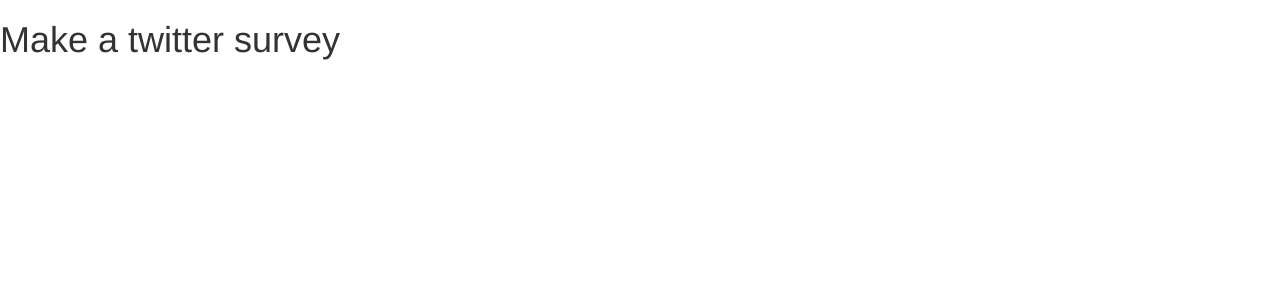
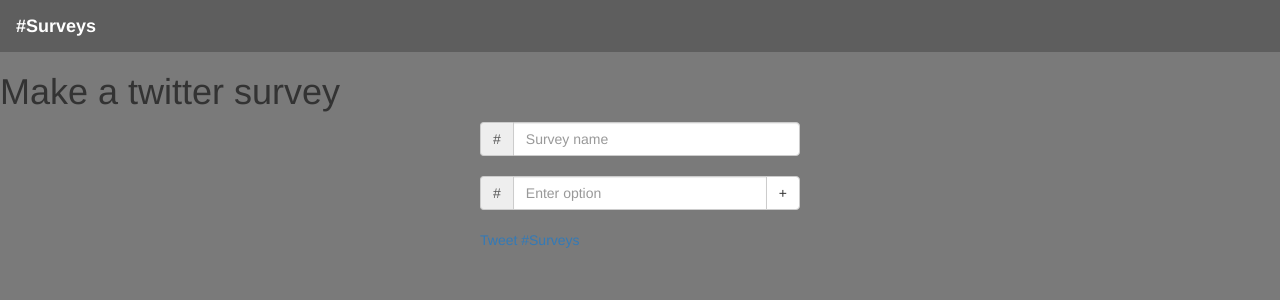
Before and after one commit to jacobrs/hackday2015, a PHP site: page / in a window 1280 px wide. Shown: the top 300 px of the page. Run offline with PHP 8.4, Linux system fonts and the light colour scheme; some libraries are stand-ins or nearby versions.

Commit message:
Most of the front-end is implemented for the input page

```diff
--- /dev/null
+++ b/css/custom.css
@@ -0,0 +1,19 @@
+body {
+	background-color: #7a7a7a;
+}
+
+.navbar {
+	border-radius: 0;
+	background-color: #5e5e5e;
+	border-color: #5e5e5e;
+}
+
+form {
+	width: 25%;
+	height: 50%;
+	margin: 0 auto;
+}
+
+.input-group {
+	margin-bottom: 20px;
+}
--- a/index.php
+++ b/index.php
@@ -10,6 +10,9 @@
     <!-- Bootstrap -->
     <link href="libs/bootstrap-3.3.5-dist/css/bootstrap.min.css" rel="stylesheet">
 
+    <!-- Custom CSS -->
+    <link href="css/custom.css" rel="stylesheet">
+
     <!-- HTML5 shim and Respond.js for IE8 support of HTML5 elements and media queries -->
     <!-- WARNING: Respond.js doesn't work if you view the page via file:// -->
     <!--[if lt IE 9]>
@@ -18,11 +21,54 @@
     <![endif]-->
   </head>
   <body>
+    <nav class="navbar navbar-default">
+      <div class="container-fluid">
+        <div class="navbar-header">
+          <a class="navbar-brand" href="">
+            <b style="color: #FFFFFF">#Surveys</b>
+          </a>
+        </div>
+      </div>
+    </nav>
     <h1>Make a twitter survey</h1>
+    <form method="POST" action="api/save.php" id="survey_form">
+      <div class="input-group">
+        <span class="input-group-addon">#</span>
+        <input type="text" class="form-control" name="title" placeholder="Survey name">
+      </div>
+      <div class="input-group">
+        <span class="input-group-addon">#</span>
+        <input type="text" class="form-control" id="option1" name="options[0]" placeholder="Enter option">
+        <span class="input-group-btn">
+          <button class="btn btn-default addButton" id="add_button" type="button">+</button>
+        </span>
+      </div>
+      <div class="input-group hide" id="option_template">
+        <span class="input-group-addon">#</span>
+        <input type="text" class="form-control" id="option2" placeholder="Enter option">
+        <span class="input-group-btn">
+          <button class="btn btn-default removeButton" id="remove_button" type="button">-</button>
+        </span>
+      </div>
+
+      <a href="https://twitter.com/intent/tweet" class="twitter-hashtag-button" hashtags="sick, yo" data-size="large" data-related="georgeisking">Tweet #Surveys</a>
+      <script>
+        !function(d, s, id) {
+          var js, fjs = d.getElementsByTagName(s)[0], p = /^http:/.test(d.location)?'http':'https';
+          if(!d.getElementById(id)) {
+            js = d.createElement(s);
+            js.id = id;
+            js.src = p + '://platform.twitter.com/widgets.js';
+            fjs.parentNode.insertBefore(js, fjs);
+          }
+        }(document, 'script', 'twitter-wjs');
+      </script>
+    </form>
 
     <!-- jQuery (necessary for Bootstrap's JavaScript plugins) -->
     <script src="https://ajax.googleapis.com/ajax/libs/jquery/1.11.3/jquery.min.js"></script>
     <!-- Include all compiled plugins (below), or include individual files as needed -->
     <script src="libs/bootstrap-3.3.5-dist/js/bootstrap.min.js"></script>
+    <script src="js/input-add-remove.js"></script>
   </body>
 </html>
--- /dev/null
+++ b/js/input-add-remove.js
@@ -0,0 +1,28 @@
+$(document).ready(function(){
+    var MAX_OPTIONS = 5;
+    var numOptions = 1;
+
+    $('#survey_form')
+        // add button click handler
+        .on('click', '.addButton', function() {
+            $('#option' + (numOptions + 1)).attr('name', 'options[' + numOptions + ']');
+            if(numOptions < MAX_OPTIONS) {
+                var $template = $('#option_template'),
+                $clone    = $template
+                                .clone()
+                                .removeClass('hide')
+                                .removeAttr('id')
+                                .insertBefore($template);
+                numOptions++;
+            }
+        })
+
+        // Remove button click handler
+        .on('click', '.removeButton', function() {
+            var $row    = $(this).parents('.input-group');
+
+            // Remove element containing the option
+            $row.remove();
+            numOptions--;
+        })
+});
```
